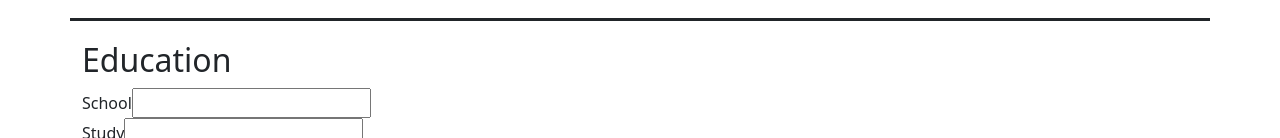
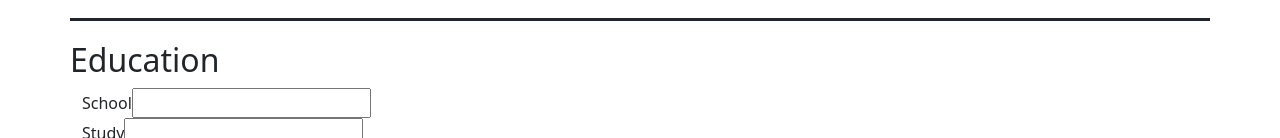
Before and after one commit to samuelmckean/cv-project, a React (Create React App) app: page / in a window 1280 px wide. Shown: the part 239-377 px from the top of the page. Built offline with nearby package versions, Linux system fonts and the light colour scheme.

Commit message:
changed to match format of general info section

```diff
--- a/src/components/Education.js
+++ b/src/components/Education.js
@@ -39,9 +39,7 @@ class Education extends React.Component {
   render() {
     return (
       <section className="col-md-12">
-        <div className="row">
-          <h2 className="col-md-12">Education</h2>
-        </div>
+        <h2 className="row">Education</h2>
         {this.state.editing
           ? <EducationForm
               school={this.state.school}
```
